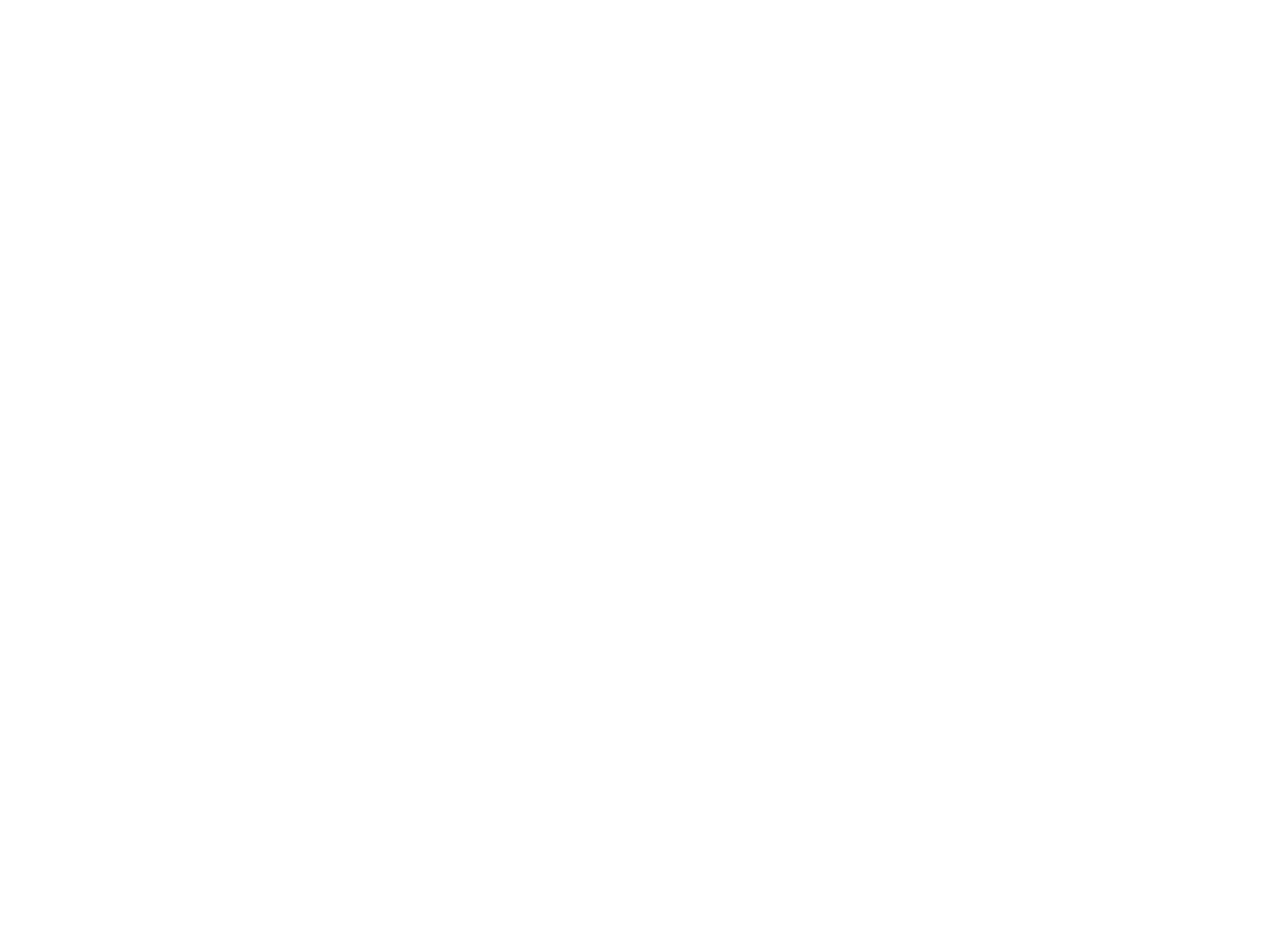
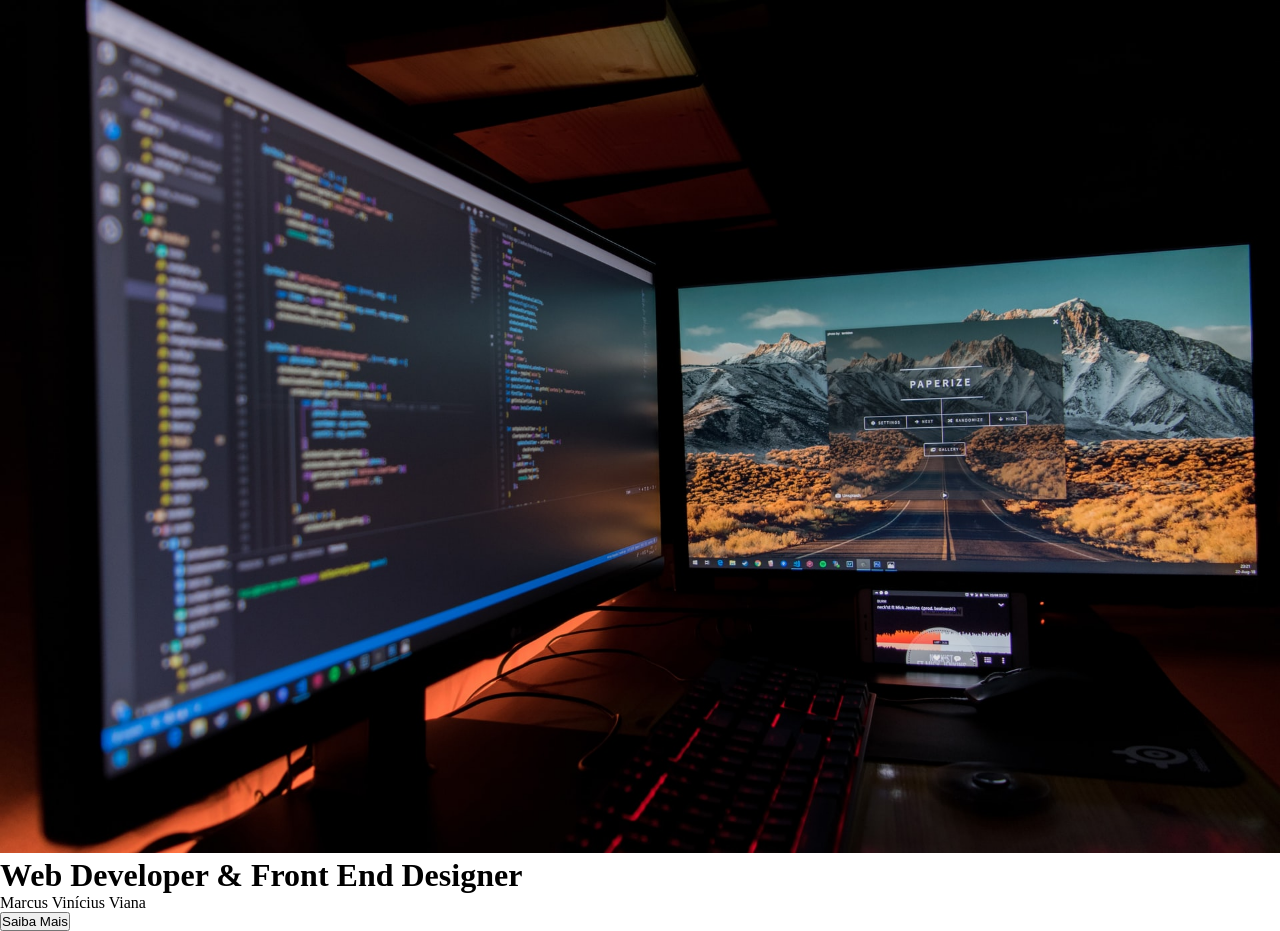
Before and after one commit to vianagv2012/Projeto-WebSite, a plain HTML site: page index.html in a window 1280 px wide. Before the commit the page ends 800 px from the top, so only its background shows below. Drawn offline with Linux system fonts and the light colour scheme.

Commit message:
Estrutura inicial CSS
Parte inicial do html e CSS criado

```diff
--- a/index.html
+++ b/index.html
@@ -4,12 +4,23 @@
     <meta charset="UTF-8">
     <meta http-equiv="X-UA-Compatible" content="IE=edge">
     <meta name="viewport" content="width=device-width, initial-scale=1.0">
-    <link rel="apple-touch-icon" sizes="180x180" href="favicon/apple-touch-icon.png">
-    <link rel="icon" type="image/png" sizes="32x32" href="../Projeto-WebSite/favicon/favicon-32x32.png">
-    <link rel="icon" type="image/png" sizes="16x16" href="favicon/favicon-16x16.png">
-    <link rel="manifest" href="favicon/site.webmanifest">
+    <link rel="apple-touch-icon" sizes="180x180" href="img/apple-touch-icon.png">
+    <link rel="icon" type="image/png" sizes="32x32" href="img/favicon-32x32.png">
+    <link rel="icon" type="image/png" sizes="16x16" href="img/favicon-16x16.png">
+    <link rel="manifest" href="site.webmanifest">
+    <link rel="stylesheet" href="style.css">
     <title>Portfólio</title>
 </head>
 <body>
+    <div class="container">
+        <header>
+            <div class="img-wrapper">
+                <img src="img/BG-1920x1280.jpg" alt="Imagem de background">
+            </div>
+            <h1>Web Developer & Front End Designer</h1>
+            <p>Marcus Vinícius Viana</p>
+            <button>Saiba Mais</button>
+        </header>
+    </div>
 </body>
 </html>
--- a/style.css
+++ b/style.css
@@ -15,3 +15,26 @@
         --fonte-josefin: 'Josefin Sans', sans-serif;
         --fonte-mulish: 'Mulish', sans-serif;
     }
+
+    *{
+        margin: 0;
+        padding: 0;
+    }
+
+    header {
+        width: 100%;
+        height: 100%vh;
+        overflow: hidden;
+    }
+
+    .img-wrapper {
+        width: 100%;
+        height: 100%;
+        overflow: hidden;
+    }
+
+    .img-wrapper img {
+        width: 100%;
+        height: 100%;
+        object-fit: cover;
+    }
```
Also changed, not shown: favicon.ico (renamed from favicon/favicon.ico), favicon/site.webmanifest (deleted), img/BG-1920x1280.jpg (added), img/about.txt (renamed from favicon/about.txt), img/android-chrome-192x192.png (renamed from favicon/android-chrome-192x192.png), img/android-chrome-512x512.png (renamed from favicon/android-chrome-512x512.png), img/apple-touch-icon.png (renamed from favicon/apple-touch-icon.png), img/favicon-16x16.png (renamed from favicon/favicon-16x16.png), img/favicon-32x32.png (renamed from favicon/favicon-32x32.png), site.webmanifest (added).
